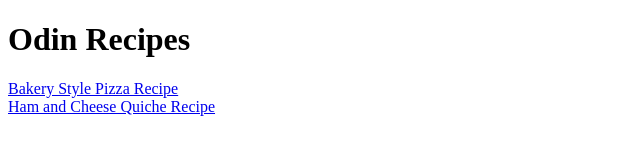
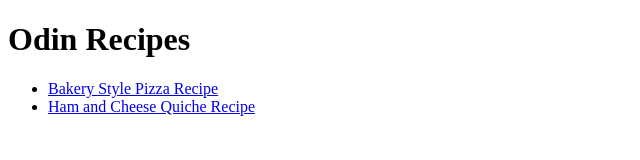
Before and after one commit to Balbader/odin-recipes, a plain HTML site: page index.html in a window 1280 px wide. Shown: the whole page, without its empty margins (0-640 px from the left). Drawn offline with Linux system fonts and the light colour scheme.

Commit message:
update home page

```diff
--- a/index.html
+++ b/index.html
@@ -1,13 +1,25 @@
 <!DOCTYPE html>
 <html lang="en">
 	<head>
-	<meta charset="UTF-8">
-	<meta name="viewport" content="width=device-width, initial-scale=1.0">
+		<meta charset="UTF-8" />
+		<meta name="viewport" content="width=device-width, initial-scale=1.0" />
 		<title>Odin Recipes</title>
 	</head>
 	<body>
 		<h1>Odin Recipes</h1>
-	<a href="./recipes/bakery_style_pizza.html">Bakery Style Pizza Recipe</a><br>
-	<a href="./recipes/quiche_ham_and_cheese.html">Ham and Cheese Quiche Recipe</a>
+		<div class="links">
+			<ul>
+				<li>
+					<a href="./recipes/bakery_style_pizza.html"
+						>Bakery Style Pizza Recipe</a
+					>
+				</li>
+				<li>
+					<a href="./recipes/quiche_ham_and_cheese.html"
+						>Ham and Cheese Quiche Recipe</a
+					>
+				</li>
+			</ul>
+		</div>
 	</body>
 </html>
```
Lines whose indentation alone changed are shown as unchanged.
